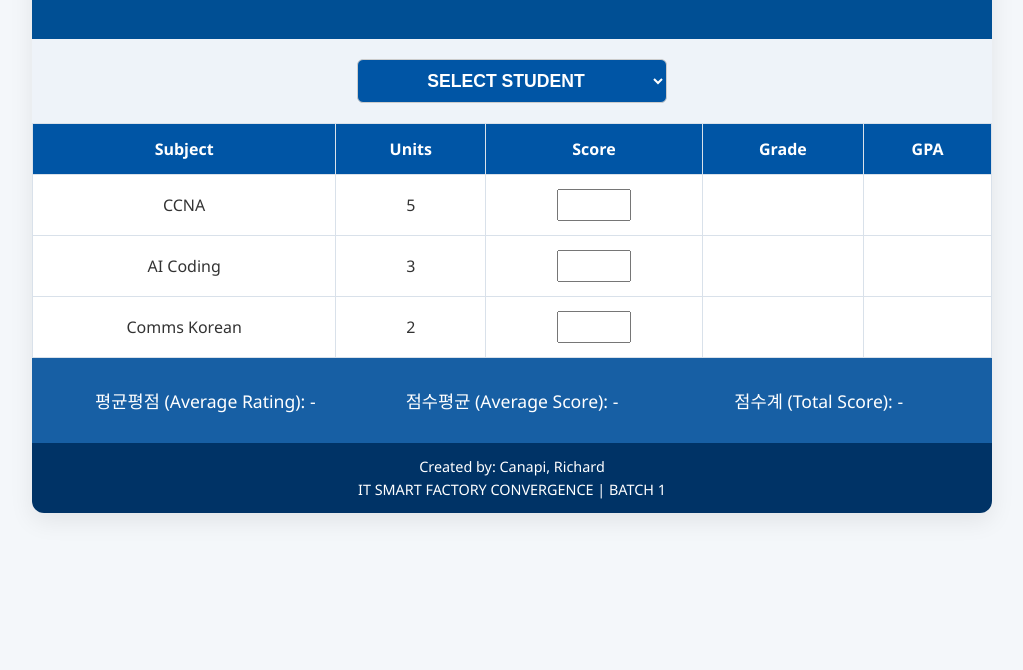
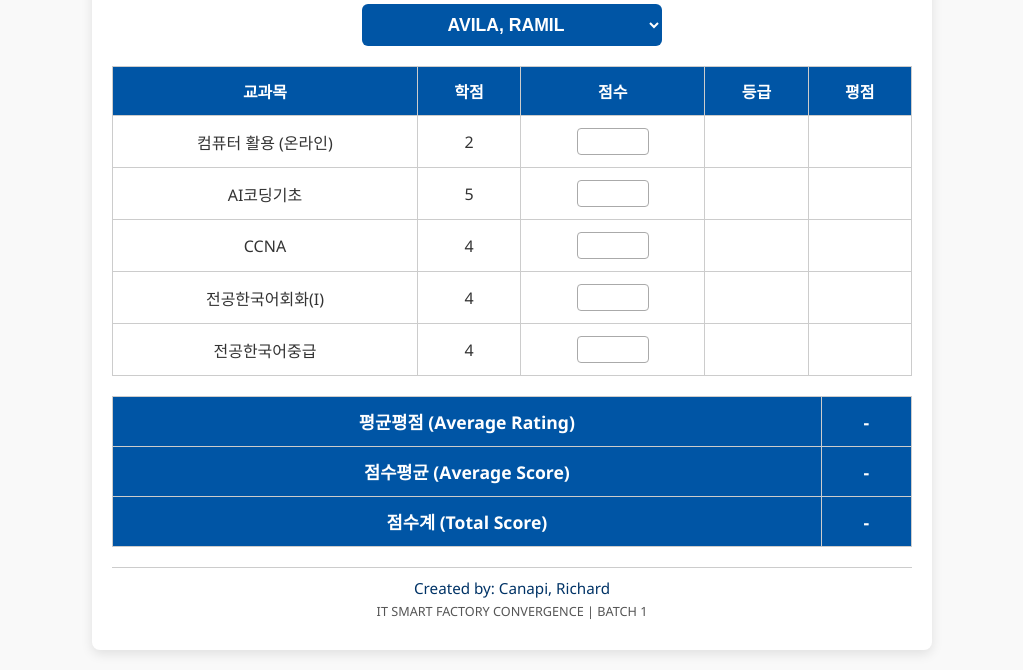
Before and after one commit to chardreyes101/grade-calculator, a plain HTML site: page index.html in a window 1280 px wide. Shown: the part 158-828 px from the top of the page, without its empty margins (128-1151 px from the left). Before the commit the page ends 800 px from the top, so only its background shows below. Drawn offline with Linux system fonts and the light colour scheme.

Commit message:
Update index.html

```diff
--- a/index.html
+++ b/index.html
@@ -1,98 +1,100 @@
 <!DOCTYPE html>
 <html lang="en">
 <head>
-  <meta charset="UTF-8" />
-  <meta name="viewport" content="width=device-width, initial-scale=1.0"/>
-  <title>Grade Calculator</title>
+  <meta charset="UTF-8">
+  <meta name="viewport" content="width=device-width, initial-scale=1.0">
+  <title>Interactive Grade Report</title>
   <style>
     body {
+      font-family: 'Segoe UI', Tahoma, Geneva, Verdana, sans-serif;
+      background: #f9f9f9;
       margin: 0;
-      font-family: 'Segoe UI', Tahoma, Geneva, Verdana, sans-serif;
-      background: #f4f7fa;
+      padding: 20px;
       color: #333;
     }
     .container {
-      max-width: 960px;
-      margin: 40px auto;
+      max-width: 800px;
+      margin: auto;
       background: #fff;
-      border-radius: 12px;
-      box-shadow: 0 8px 24px rgba(0, 0, 0, 0.08);
-      overflow: hidden;
+      border-radius: 8px;
+      box-shadow: 0 4px 12px rgba(0, 0, 0, 0.1);
+      padding: 20px;
     }
     .header {
-      background: #004f94;
-      color: white;
-      padding: 30px 20px;
+      text-align: center;
+      margin-bottom: 20px;
+    }
+    .header h1 {
+      color: #0055a5;
+      margin-bottom: 5px;
+    }
+    .header h2 {
+      color: #003366;
+      margin-top: 0;
+      font-weight: bold;
+    }
+    .dropdown {
+      margin: 20px 0;
       text-align: center;
     }
-    .header h1 {
-      margin: 0;
-      font-size: 2rem;
-      letter-spacing: 1px;
-    }
-    .dropdown {
-      background: #eef3f9;
-      padding: 20px;
-      text-align: center;
-    }
-    select {
-      padding: 10px 20px;
+    .dropdown select {
       font-size: 1.1em;
-      font-weight: bold;
-      border: 1px solid #ccc;
-      border-radius: 6px;
+      padding: 10px;
+      width: 100%;
+      max-width: 300px;
       background-color: #0055a5;
       color: white;
+      border: none;
+      border-radius: 6px;
+      font-weight: bold;
       text-align-last: center;
     }
     table {
       width: 100%;
       border-collapse: collapse;
-      margin-top: 0;
+      margin: 20px 0;
     }
     th, td {
-      padding: 14px;
+      border: 1px solid #ccc;
+      padding: 12px;
       text-align: center;
-      border: 1px solid #d9e1ea;
     }
     th {
-      background: #0055a5;
+      background-color: #0055a5;
       color: white;
+      font-weight: bold;
     }
     input[type="number"] {
       width: 60px;
+      text-align: center;
       padding: 5px;
-      font-size: 1em;
+      border: 1px solid #aaa;
+      border-radius: 4px;
+    }
+    .footer-table {
+      width: 100%;
+      margin: 20px 0;
+    }
+    .footer-table td {
+      background-color: #0055a5;
+      color: white;
+      font-weight: bold;
+      font-size: 1.1em;
       text-align: center;
+      padding: 12px;
     }
-    .summary {
-      display: flex;
-      flex-wrap: wrap;
-      justify-content: space-between;
-      padding: 20px;
-      background: #175fa4;
-      color: white;
-    }
-    .summary div {
-      flex: 1 1 33%;
-      text-align: center;
-      font-size: 1.1em;
-      margin: 10px 0;
-    }
-    .footer {
+    .credits {
       text-align: center;
       padding: 10px;
-      background: #003366;
-      color: white;
+      font-size: 0.95em;
+      color: #003366;
+      border-top: 1px solid #ccc;
+      margin-top: 20px;
     }
-    .footer p {
-      margin: 4px;
-      font-size: 0.9em;
-    }
-    @media (max-width: 600px) {
-      .summary div {
-        flex: 1 1 100%;
-      }
+    .credits small {
+      display: block;
+      color: #555;
+      margin-top: 4px;
     }
   </style>
 </head>
@@ -100,81 +102,120 @@
   <div class="container">
     <div class="header">
       <h1>YEUNGJIN UNIVERSITY</h1>
-      <p>IT SMART FACTORY CONVERGENCE | 3RD SEMESTER</p>
+      <h2>IT SMARTFACTORY CONVERGENCE | 3rd SEMESTER</h2>
     </div>
+
     <div class="dropdown">
       <select id="studentSelect">
-        <option>SELECT STUDENT</option>
         <option>AVILA, RAMIL</option>
         <option>BARSALOTE, ROBERT GLEN</option>
         <option>CANAPI, RICHARD</option>
+        <option>CAPULONG, MICHAEL</option>
+        <option>DIONEDA, JOSELITO</option>
+        <option>ECHALICO, FIDEL</option>
+        <option>EVANGELISTA, DIANA MAE</option>
+        <option>FORTIN, JOSE</option>
+        <option>LUMANOG, JERRY</option>
+        <option>ASRAR, KALEEM</option>
+        <option>MACADANGDANG, REYMART</option>
+        <option>MARTIN, JEFFREY</option>
+        <option>MERIN, RONNEL</option>
+        <option>NIEVES, DIONEL</option>
+        <option>NUDAS, FRANCISCO</option>
+        <option>OSUYOS, JOHN IVANN RAY</option>
+        <option>PANICAN, RENATO</option>
+        <option>PUNZALAN, AARON OLIVER</option>
+        <option>QUILALA, MARK JOSEPH</option>
+        <option>RILLERA, MARLYN</option>
+        <option>SACCUAN, CRISELDA</option>
+        <option>SALACUP, RICHARD</option>
+        <option>SALARSON, RHENE</option>
+        <option>SARMIENTO, ROBIE</option>
+        <option>TIN, MAUNG MAUNG OO</option>
+        <option>TINGSON, BRYAN JOHN</option>
+        <option>UMALI, CHERUBIC</option>
+        <option>VALERIANO, JHON RICK</option>
+        <option>VISTAN, CHRISTOPHER</option>
       </select>
     </div>
+
     <table>
       <thead>
         <tr>
-          <th>Subject</th>
-          <th>Units</th>
-          <th>Score</th>
-          <th>Grade</th>
-          <th>GPA</th>
+          <th>교과목</th>
+          <th>학점</th>
+          <th>점수</th>
+          <th>등급</th>
+          <th>평점</th>
         </tr>
       </thead>
       <tbody id="gradeTable">
-        <tr><td>CCNA</td><td>5</td><td><input type="number" min="0" max="100" data-units="5" /></td><td></td><td></td></tr>
-        <tr><td>AI Coding</td><td>3</td><td><input type="number" min="0" max="100" data-units="3" /></td><td></td><td></td></tr>
-        <tr><td>Comms Korean</td><td>2</td><td><input type="number" min="0" max="100" data-units="2" /></td><td></td><td></td></tr>
+        <tr><td>컴퓨터 활용 (온라인)</td><td>2</td><td><input type="number" min="0" max="100" data-units="2"></td><td></td><td></td></tr>
+        <tr><td>AI코딩기초</td><td>5</td><td><input type="number" min="0" max="100" data-units="5"></td><td></td><td></td></tr>
+        <tr><td>CCNA</td><td>4</td><td><input type="number" min="0" max="100" data-units="4"></td><td></td><td></td></tr>
+        <tr><td>전공한국어회화(I)</td><td>4</td><td><input type="number" min="0" max="100" data-units="4"></td><td></td><td></td></tr>
+        <tr><td>전공한국어중급</td><td>4</td><td><input type="number" min="0" max="100" data-units="4"></td><td></td><td></td></tr>
       </tbody>
     </table>
-    <div class="summary">
-      <div>평균평점 (Average Rating): <span id="avgRating">-</span></div>
-      <div>점수평균 (Average Score): <span id="avgScore">-</span></div>
-      <div>점수계 (Total Score): <span id="totalScore">-</span></div>
-    </div>
-    <div class="footer">
-      <p>Created by: Canapi, Richard</p>
-      <p>IT SMART FACTORY CONVERGENCE | BATCH 1</p>
+
+    <table class="footer-table">
+      <tr><td>평균평점 (Average Rating)</td><td id="avgRating">-</td></tr>
+      <tr><td>점수평균 (Average Score)</td><td id="avgScore">-</td></tr>
+      <tr><td>점수계 (Total Score)</td><td id="totalScore">-</td></tr>
+    </table>
+
+    <div class="credits">
+      Created by: Canapi, Richard
+      <small>IT SMART FACTORY CONVERGENCE | BATCH 1</small>
     </div>
   </div>
+
   <script>
     const gradeTable = document.getElementById("gradeTable");
     const ratingMap = [
       { min: 95, grade: 'A+', point: 4.5 },
-      { min: 90, grade: 'A0', point: 4.0 },
+      { min: 90, grade: 'Ao', point: 4.0 },
       { min: 85, grade: 'B+', point: 3.5 },
-      { min: 80, grade: 'B0', point: 3.0 },
+      { min: 80, grade: 'Bo', point: 3.0 },
       { min: 75, grade: 'C+', point: 2.5 },
-      { min: 70, grade: 'C0', point: 2.0 },
+      { min: 70, grade: 'Co', point: 2.0 },
       { min: 65, grade: 'D+', point: 1.5 },
-      { min: 60, grade: 'D0', point: 1.0 },
+      { min: 60, grade: 'Do', point: 1.0 },
       { min: 0,  grade: 'F',  point: 0.0 }
     ];
 
     gradeTable.addEventListener("input", () => {
-      let totalUnits = 0, totalPoints = 0, totalScore = 0, count = 0;
-      gradeTable.querySelectorAll("tr").forEach(row => {
+      let totalUnits = 0, totalWeightedPoints = 0, totalRawScore = 0, count = 0;
+      const rows = gradeTable.querySelectorAll("tr");
+
+      rows.forEach(row => {
         const input = row.querySelector("input");
-        const units = parseInt(input.dataset.units);
-        const gradeCell = row.children[3];
-        const gpaCell = row.children[4];
-        const score = parseFloat(input.value);
-        if (!isNaN(score)) {
-          count++;
-          totalScore += score;
-          const rating = ratingMap.find(r => score >= r.min);
-          gradeCell.textContent = rating.grade;
-          const gpa = rating.point * units;
-          gpaCell.textContent = gpa.toFixed(1);
-          totalPoints += gpa;
-          totalUnits += units;
-        } else {
-          gradeCell.textContent = "";
-          gpaCell.textContent = "";
+        if (input) {
+          const score = parseFloat(input.value);
+          const units = parseFloat(input.dataset.units);
+          const gradeCell = row.children[3];
+          const pointCell = row.children[4];
+
+          if (!isNaN(score)) {
+            totalRawScore += score;
+            count++;
+            totalUnits += units;
+            const rating = ratingMap.find(r => score >= r.min);
+            if (rating) {
+              gradeCell.innerText = rating.grade;
+              pointCell.innerText = (rating.point * units).toFixed(1);
+              totalWeightedPoints += rating.point * units;
+            }
+          } else {
+            gradeCell.innerText = "";
+            pointCell.innerText = "";
+          }
         }
       });
-      document.getElementById("avgScore").textContent = count ? (totalScore / count).toFixed(2) : "-";
-      document.getElementById("totalScore").textContent = totalScore ? totalScore.toFixed(0) : "-";
-      document.getElementById("avgRating").textContent = totalUnits ? (totalPoints / totalUnits).toFixed(2) : "-";
+
+      document.getElementById("avgRating").innerText = totalUnits ? (totalWeightedPoints / totalUnits).toFixed(2) : "-";
+      document.getElementById("avgScore").innerText = count ? (totalRawScore / count).toFixed(2) : "-";
+      document.getElementById("totalScore").innerText = count ? totalRawScore.toFixed(0) : "-";
     });
   </script>
 </body>
```
